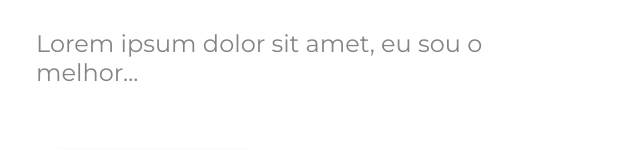
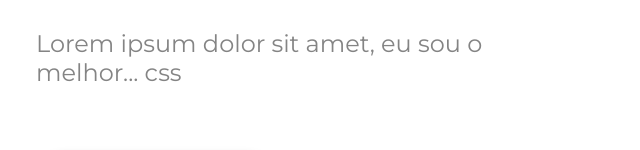
Before and after one commit to eduxisgtc-lab/we-care-projeto-teste, a plain HTML site: page index.html in a window 1280 px wide. Shown: the part 929-1079 px from the top of the page, 50-690 px from the left. Drawn offline with Linux system fonts and the light colour scheme.

Commit message:
alteração no paragrafo

```diff
--- a/index.html
+++ b/index.html
@@ -29,7 +29,7 @@
 
             <h1>We Care</h1>
             <h2>About Your Pet</h2>
-            <p>Lorem ipsum dolor sit amet, eu sou o melhor...
+            <p>Lorem ipsum dolor sit amet, eu sou o melhor... css
             </p>
             <button class="button-main">Explore</button>
 
```
